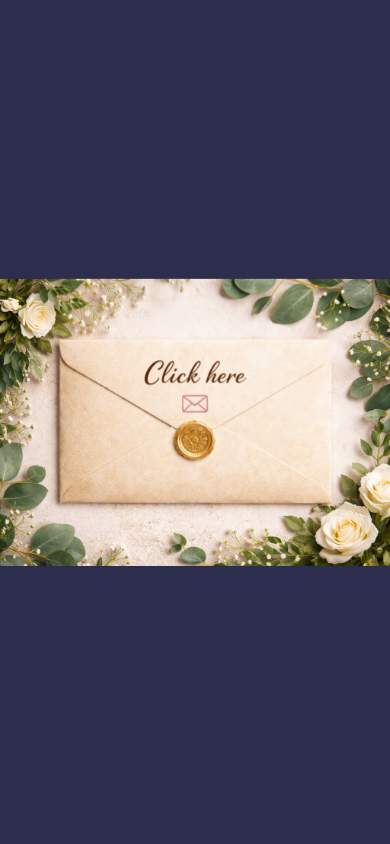
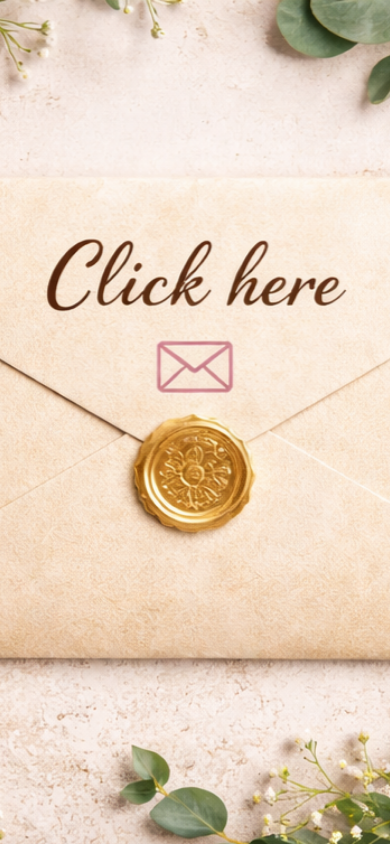
Before and after one commit to Joserrr14/trail1, a plain HTML site: page index.html in a window 390 px wide. Drawn offline with Linux system fonts and the light colour scheme; grey boxes are pictures that could not be loaded.

Commit message:
Update style.css

```diff
--- a/style.css
+++ b/style.css
@@ -1,10 +1,10 @@
-/* Reset */
+/* Reset & safe area */
 html, body {
   margin: 0;
   padding: 0;
   width: 100%;
-  height: auto;
-  overflow-x: hidden;
+  height: 100svh;
+  overflow: hidden;
 }
 
 body {
@@ -12,29 +12,23 @@ body {
   justify-content: center;
   align-items: center;
   background: #2d2d4d;
-  min-height: 100svh;
-
-  padding: env(safe-area-inset-top)
-           env(safe-area-inset-right)
-           env(safe-area-inset-bottom)
-           env(safe-area-inset-left);
+  padding: env(safe-area-inset-top) env(safe-area-inset-right)
+           env(safe-area-inset-bottom) env(safe-area-inset-left);
 }
 
 /* Envelope container */
 .envelope {
   position: relative;
   width: 100%;
-  min-height: 100svh;
+  height: 100svh;
   perspective: 1400px;
-
   display: flex;
   justify-content: center;
   align-items: center;
 }
 
-/* Background (auto-switch) */
-.body,
-.flap {
+/* Background & flap images */
+.body, .flap {
   position: absolute;
   inset: 0;
   background-image: url("assets/image1.jpg");
@@ -43,104 +37,59 @@ body {
   background-size: cover;
 }
 
-/* 📱 Phones → no crop */
-@media (max-aspect-ratio: 3/4) {
-  .body,
-  .flap {
-    background-size: contain;
-  }
-}
-
-/* 💻 Desktop → immersive */
-@media (min-aspect-ratio: 4/3) {
-  .body,
-  .flap {
-    background-size: cover;
-  }
-}
-
-/* Flap */
+/* Flap shape */
 .flap {
-  clip-path: polygon(
-    0 0,
-    100% 0,
-    85% 45%,
-    50% 62%,
-    15% 45%
-  );
-
+  clip-path: polygon(0 0, 100% 0, 85% 45%, 50% 62%, 15% 45%);
   transform-origin: top center;
   transition: transform 0.9s cubic-bezier(0.4, 0.2, 0.2, 1);
   z-index: 3;
   backface-visibility: hidden;
 }
 
-/* ✨ BLUR OVERLAY */
+/* Blur overlay behind letter */
 .blur-bg {
   position: fixed;
   inset: 0;
   z-index: 2;
-
   backdrop-filter: blur(12px);
   -webkit-backdrop-filter: blur(12px);
-
-  background: rgba(0, 0, 0, 0.25); /* subtle dark tint */
+  background: rgba(0,0,0,0.25);
   opacity: 0;
   pointer-events: none;
-
   transition: opacity 0.6s ease;
 }
 
-/* Letter (fullscreen) */
+/* Letter */
 .letter {
   position: fixed;
   inset: 0;
   width: 100%;
   height: 100svh;
-
   z-index: 3;
-
   transform: translateY(100%);
   transition: transform 1s ease;
-
   display: flex;
   justify-content: center;
   align-items: center;
   overflow: hidden;
 }
 
-/* Letter image */
+/* Letter image fully responsive */
 .letter img {
   width: 100%;
   height: 100%;
-  object-fit: contain;
+  object-fit: cover; /* covers laptop & mobile */
 }
 
-/* 📱 Phones */
-@media (max-aspect-ratio: 3/4) {
-  .letter img {
-    object-fit: contain;
-  }
-}
-
-/* 💻 Desktop */
-@media (min-aspect-ratio: 4/3) {
-  .letter img {
-    object-fit: cover;
-  }
-}
-
-/* OPEN STATE */
+/* Open state */
 .envelope.open .flap {
   transform: rotateX(160deg);
 }
 
-/* Slide letter up */
 .envelope.open .letter {
   transform: translateY(0);
 }
 
-/* Fade in blur */
 .envelope.open .blur-bg {
   opacity: 1;
 }
```
